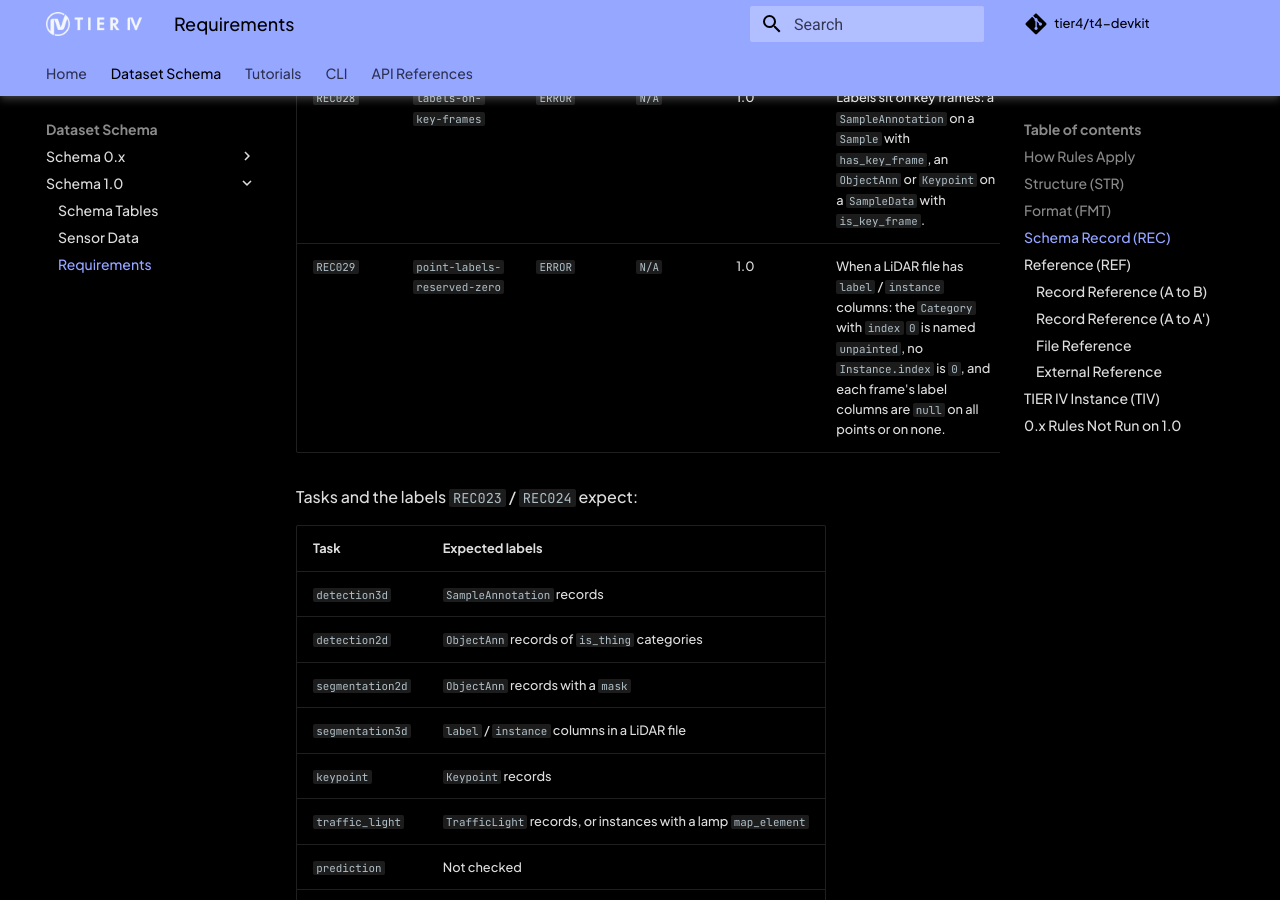
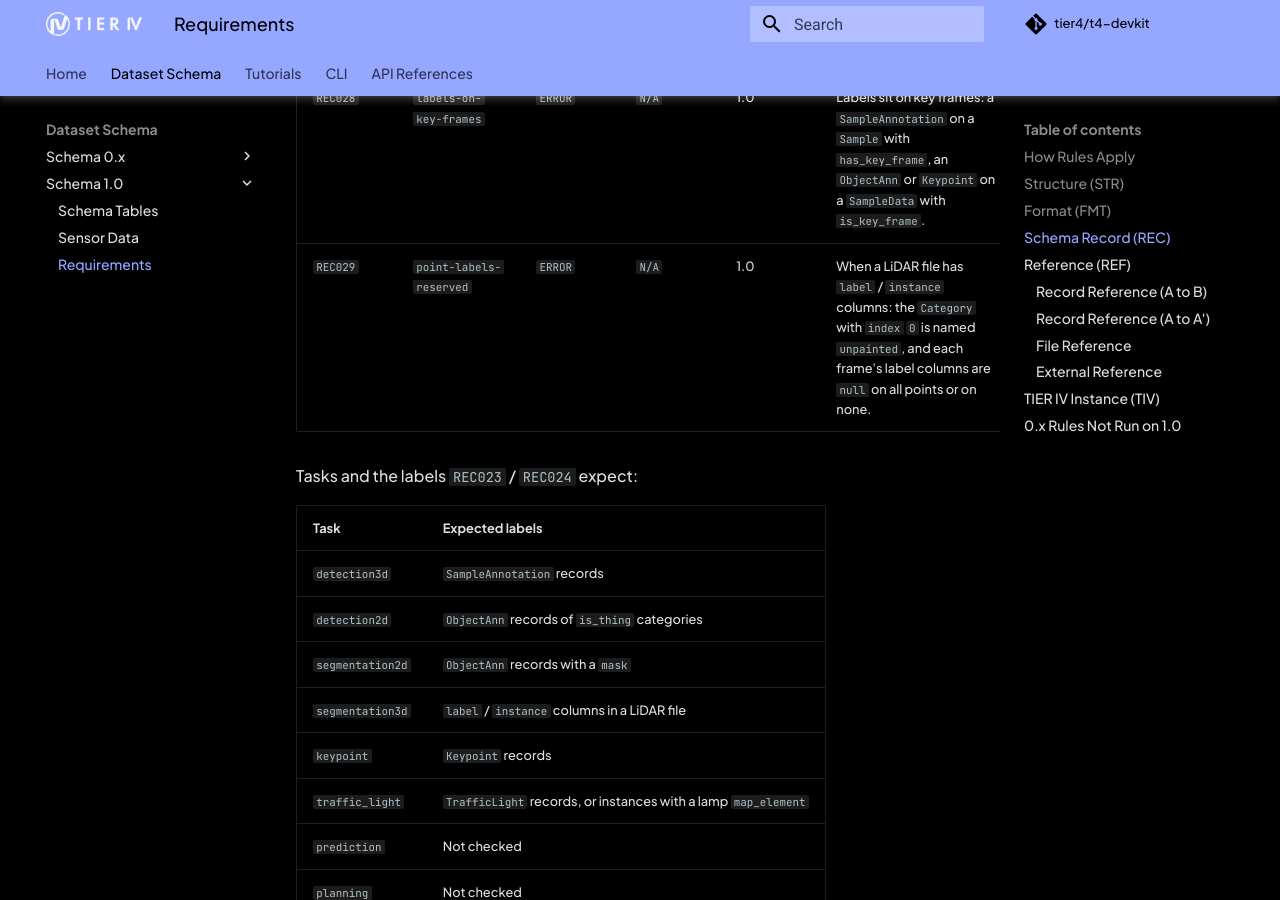
Before and after one commit to tier4/t4-devkit, an MkDocs documentation site: the page built from docs/schema/v1/requirement.md, in a window 1280 px wide and 900 px high, scrolled down 7340 px. Built offline with MkDocs 1.6.1 and Material for MkDocs 9.7.7, drawn with Linux system fonts in a browser that asks for light colours; comment, search, counter and statistics services are not loaded; the version menu is left out.

Commit message:
docs(sanity): REC029 point-labels-reserved, REF306 allows instance -1

```diff
--- a/docs/schema/v1/requirement.md
+++ b/docs/schema/v1/requirement.md
@@ -88,7 +88,7 @@
 | `REC026` | `route-validity`               | `ERROR`   | `N/A`   | 1.0        | `Route.valid_until` is after `valid_from` when set, and the routes of a log do not overlap in time.                                                                                                                                                   |
 | `REC027` | `unit-quaternions`             | `WARNING` | `N/A`   | 1.0        | Rotations (`Sensor`, `EgoPose`, `SampleAnnotation`, `Route` poses) are unit quaternions.                                                                                                                                                              |
 | `REC028` | `labels-on-key-frames`         | `ERROR`   | `N/A`   | 1.0        | Labels sit on key frames: a `SampleAnnotation` on a `Sample` with `has_key_frame`, an `ObjectAnn` or `Keypoint` on a `SampleData` with `is_key_frame`.                                                                                                |
-| `REC029` | `point-labels-reserved-zero`   | `ERROR`   | `N/A`   | 1.0        | When a LiDAR file has `label` / `instance` columns: the `Category` with `index` `0` is named `unpainted`, no `Instance.index` is `0`, and each frame's label columns are `null` on all points or on none.                                             |
+| `REC029` | `point-labels-reserved`        | `ERROR`   | `N/A`   | 1.0        | When a LiDAR file has `label` / `instance` columns: the `Category` with `index` `0` is named `unpainted`, and each frame's label columns are `null` on all points or on none.                                                                         |
 
 Tasks and the labels `REC023` / `REC024` expect:
 
@@ -163,7 +163,7 @@
 | `REF303` | `traffic-light-to-lanelet` | `ERROR`  | `N/A`   | 1.0        | `TrafficLight.regulatory_element_id` is a traffic-light regulatory element of the lanelet2 map.                                          |
 | `REF304` | `route-to-lanelet`         | `ERROR`  | `N/A`   | 1.0        | `Route` segment ids are lanelets of the lanelet2 map.                                                                                    |
 | `REF305` | `lidar-source-index`       | `ERROR`  | `N/A`   | 1.0        | In a merged LiDAR file, `source_index` values are the `Sensor.index` of the channel's `source_channels`.                                 |
-| `REF306` | `lidar-point-labels`       | `ERROR`  | `N/A`   | 1.0        | In a LiDAR file, `label` values are `Category.index` values, and `instance` values are `Instance.index` values or `0` (no object).       |
+| `REF306` | `lidar-point-labels`       | `ERROR`  | `N/A`   | 1.0        | In a LiDAR file, `label` values are `Category.index` values, and `instance` values are `Instance.index` values or `-1` (no object).      |
 
 ## TIER IV Instance (`TIV`)
 
```
